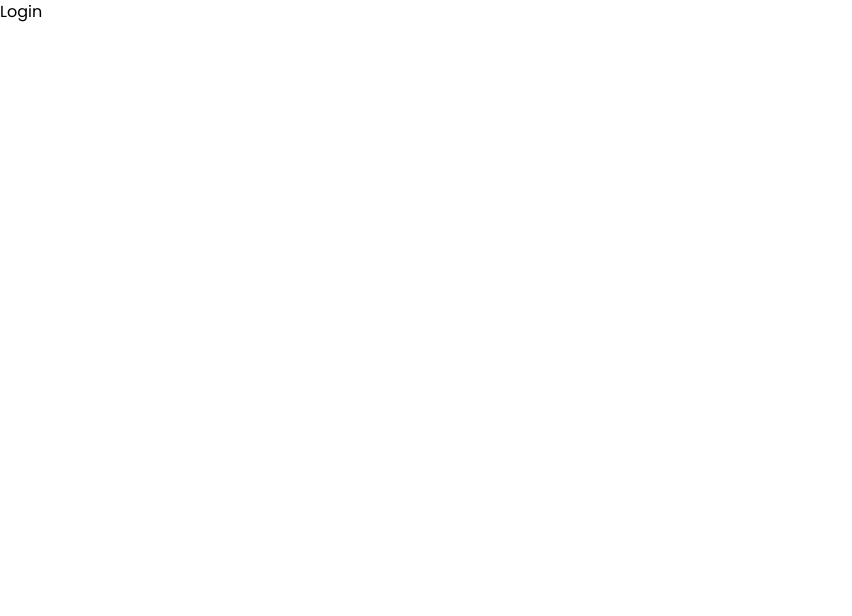
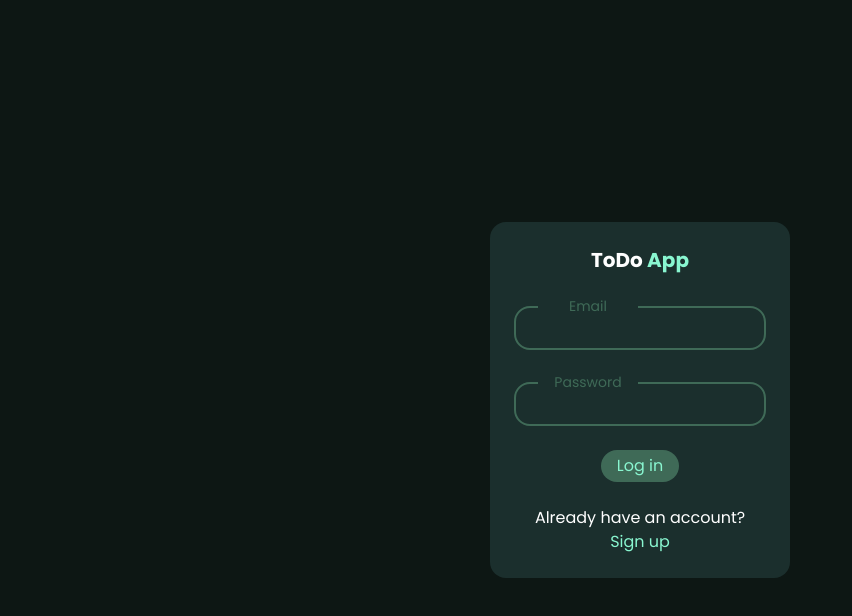
Before and after one commit to mtagizadee/todoapp, a React app: page /auth/login in a window 1280 px wide. Shown: the whole page, without its empty margins (0-852 px from the left). Built offline with nearby package versions, Linux system fonts and the light colour scheme.

Commit message:
login ui was created

```diff
--- /dev/null
+++ b/src/components/Logo.jsx
@@ -0,0 +1,16 @@
+import React, {memo} from 'react';
+import {useNavigate} from "react-router";
+
+const Logo = memo(({clickable}) => {
+    const navigate = useNavigate()
+    const onClick = clickable? () => navigate('/') : undefined;
+
+    return (
+        <div
+            className={`text-xl font-bold ${clickable && 'clickable'}`}
+            onClick={onClick}
+        > ToDo <span className='text-primary-title'> App </span> </div>
+    );
+});
+
+export default Logo;
--- /dev/null
+++ b/src/components/ui/Input.jsx
@@ -0,0 +1,26 @@
+import React, {memo, useCallback} from 'react';
+
+const Input = memo(({
+    label,
+    value,
+    setValue,
+    type,
+    className
+}) => {
+    const onChange = useCallback((e) => {
+        setValue(e.target.value);
+    },[])
+
+    return (
+        <div className={`w-full ${className}`}>
+            <p className='bg-primary-card relative text-primary-border text-sm relative top-2.5 left-6 max-w-[100px] flex justify-center'> {label} </p>
+            <input
+                type={type}
+                value={value}
+                onChange={onChange}
+            />
+        </div>
+    );
+});
+
+export default Input;
--- a/src/css/_base.css
+++ b/src/css/_base.css
@@ -4,4 +4,20 @@
     * {
         @apply font-Poppins box-border;
     }
+
+    body {
+        @apply bg-primary-bg text-white;
+    }
+
+    form {
+        @apply bg-primary-card p-6 flex flex-col items-center w-full max-w-[300px] m-3 rounded-2xl;
+    }
+
+    input {
+        @apply bg-inherit border-primary-border border-2 px-3 py-2 rounded-2xl outline-none text-primary-title w-full;
+    }
+
+    button {
+        @apply bg-primary-border text-primary-title py-1 px-4 rounded-3xl;
+    }
 }
--- a/src/css/_components.css
+++ b/src/css/_components.css
@@ -8,4 +8,12 @@
     .center-content {
         @apply flex items-center justify-center;
     }
+
+    .clickable {
+        @apply hover:cursor-pointer;
+    }
+
+    .link {
+        @apply text-primary-title clickable;
+    }
 }
--- a/src/css/index.css
+++ b/src/css/index.css
@@ -1,5 +1,5 @@
+@import url(./_components.css);
+@import url(./_base.css);
 @import url(./_fonts.css);
-@import url(./_base.css);
-@import url(./_components.css);
 
 @tailwind utilities;
--- a/src/pages/auth/Login.jsx
+++ b/src/pages/auth/Login.jsx
@@ -1,9 +1,35 @@
-import React from 'react';
+import React, {useState} from 'react';
+import Logo from "../../components/Logo";
+import Input from "../../components/ui/Input";
+import {NavLink} from "react-router-dom";
 
 const Login = () => {
+    const [email, setEmail] = useState('');
+    const [password, setPassword] = useState('');
+
     return (
-        <div>
-           Login
+        <div className='full-screen center-content'>
+            <form>
+                <Logo clickable={true}/>
+                <Input
+                    value={email}
+                    setValue={setEmail}
+                    type='text'
+                    label='Email'
+                    className='my-3'
+                />
+                <Input
+                    value={password}
+                    setValue={setPassword}
+                    type='password'
+                    label='Password'
+                />
+                <button className='my-6'> Log in </button>
+                <div className='center-content flex-col'>
+                    <p> Already have an account? </p>
+                    <NavLink to='/auth/signup' className='link'> Sign up </NavLink>
+                </div>
+            </form>
         </div>
     );
 };
--- a/src/pages/error/Error.jsx
+++ b/src/pages/error/Error.jsx
@@ -2,7 +2,7 @@ import React from 'react';
 
 const Error = () => {
     return (
-        <div className='full-screen center-content'>
+        <div className='full-screen center-content font-bold text-xl'>
             404 | NOT FOUND
         </div>
     );
--- a/tailwind.config.js
+++ b/tailwind.config.js
@@ -7,6 +7,12 @@ module.exports = {
     extend: {
       fontFamily: {
         Poppins: ['Poppins', 'system-ui']
+      },
+      colors: {
+        'primary-bg': 'rgb(13,23,20)',
+        'primary-card': 'rgb(27,47,45)',
+        'primary-border': 'rgb(63,106,87)',
+        'primary-title': 'rgb(137,246,208)'
       }
     },
   },
```
